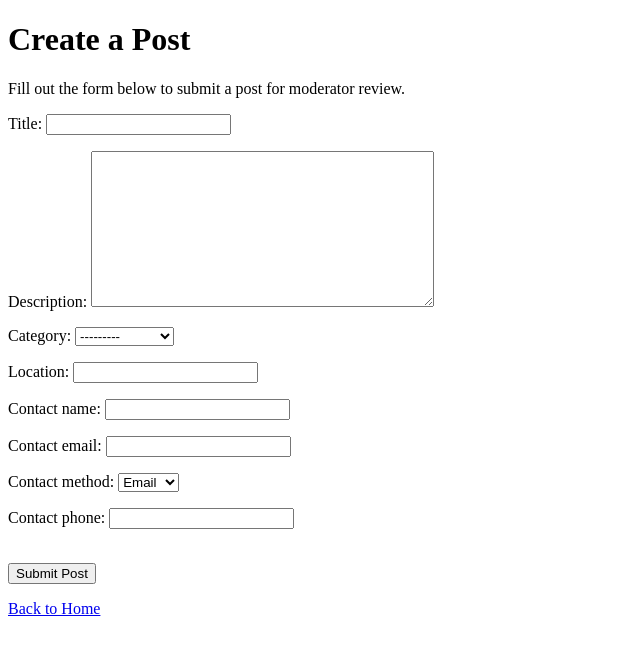
After one commit to danefaber/community_vision_board, a Django app: page /posts/new/ in a window 1280 px wide. The commit adds this page. Shown: the top 655 px of the page, without its empty margins (0-640 px from the left). Run offline with Django 5.2, Linux system fonts and the light colour scheme; data comes from the database, SQL or seed files in the repository; some libraries are stand-ins or nearby versions.

Commit message:
Add post submission form with CAPTCHA and edit link

```diff
--- /dev/null
+++ b/board/post_forms.py
@@ -0,0 +1,25 @@
+
+from django import forms
+
+from .models import Post
+
+
+class PostForm(forms.ModelForm):
+    class Meta:
+        model = Post
+        fields = [
+            "title",
+            "description",
+            "category",
+            "location",
+            "contact_name",
+            "contact_email",
+            "contact_method",
+            "contact_phone",
+        ]
+
+    def clean_contact_email(self):
+        email = self.cleaned_data.get("contact_email")
+        if not email:
+            raise forms.ValidationError("Email is required.")
+        return email
--- a/board/templates/board/home.html
+++ b/board/templates/board/home.html
@@ -7,6 +7,10 @@
 <p>
     Welcome to the Community Vision Board!
     Browse community posts, events, and opportunities.
+</p>
+
+<p>
+    <a href="{% url 'board:submit_post' %}">Create a Post</a>
 </p>
 
 <h2>Categories</h2>
--- /dev/null
+++ b/board/templates/board/submit_post.html
@@ -0,0 +1,26 @@
+
+{% extends "board/base.html" %}
+
+{% block content %}
+<h1>Create a Post</h1>
+
+<p>Fill out the form below to submit a post for moderator review.</p>
+
+<form method="post">
+    {% csrf_token %}
+
+    {{ form.as_p }}
+
+    <script src="https://www.google.com/recaptcha/api.js" async defer></script>
+
+    <div class="g-recaptcha" data-sitekey="{{ recaptcha_site_key }}"></div>
+
+    <br>
+
+    <button type="submit">Submit Post</button>
+</form>
+
+<p>
+    <a href="{% url 'board:home' %}">Back to Home</a>
+</p>
+{% endblock %}
--- a/board/urls.py
+++ b/board/urls.py
@@ -20,8 +20,18 @@ urlpatterns = [
         name="edit_post",
     ),
     path(
-    "categories/<int:category_id>/",
-    views.category_posts,
-    name="category_posts",
+        "categories/<int:category_id>/",
+        views.category_posts,
+        name="category_posts",
+    ),
+    path(
+        "posts/new/",
+        views.submit_post_view,
+        name="submit_post",
+    ),
+    path(
+        "posts/submitted/",
+        views.post_submitted,
+        name="post_submitted",
     ),
 ]
--- a/board/views.py
+++ b/board/views.py
@@ -1,9 +1,14 @@
 from django.contrib import messages
+from django.conf import settings
 from django.shortcuts import get_object_or_404, redirect, render
 from django.views.decorators.http import require_http_methods
 
 from .edit_forms import PostEditForm
+from .edit_links import send_edit_link
 from .models import Post, Category
+from .post_forms import PostForm
+from .post_limits import PostRateLimitExceeded
+from .post_submission import CaptchaVerificationFailed, submit_post
 from .report_forms import PostReportForm
 
 @require_http_methods(["GET", "POST"])
@@ -119,3 +124,31 @@ def category_posts(request, category_id):
             "posts": posts,
         }
     )
+def submit_post_view(request):
+    if request.method == "POST":
+        form = PostForm(request.POST)
+
+        if form.is_valid():
+            try:
+                post = submit_post(request, lambda: form.save())
+            except CaptchaVerificationFailed:
+                form.add_error(None, "Please complete the CAPTCHA.")
+            except PostRateLimitExceeded:
+                form.add_error(
+                    None,
+                    "You've reached the limit of 5 posts per hour. Try again later."
+                )
+            else:
+                send_edit_link(request, post)
+                return redirect("board:post_submitted")
+    else:
+        form = PostForm()
+
+    return render(request, "board/submit_post.html", {
+        "form": form,
+        "recaptcha_site_key": settings.RECAPTCHA_SITE_KEY,
+    })
+
+
+def post_submitted(request):
+    return render(request, "board/post_submitted.html")
```
Also changed, not shown: board/templates/board/post_submitted.html (added, +20 -0 lines).
